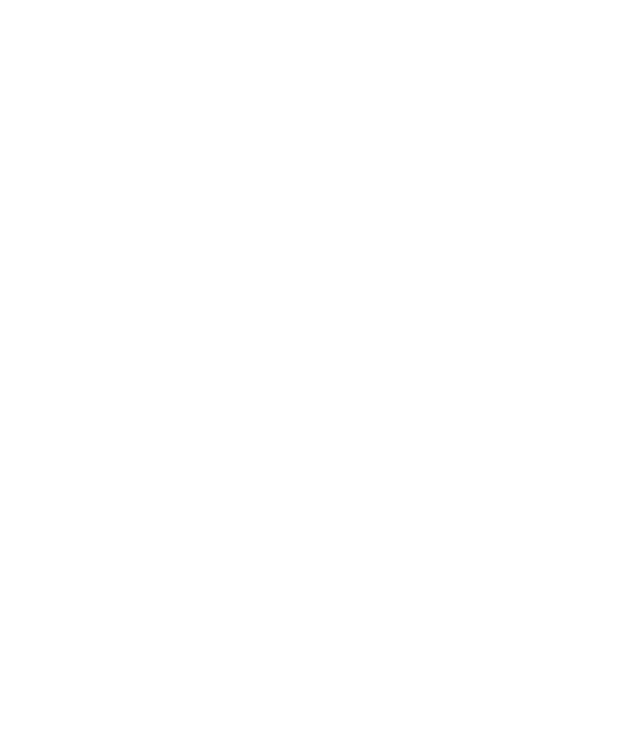
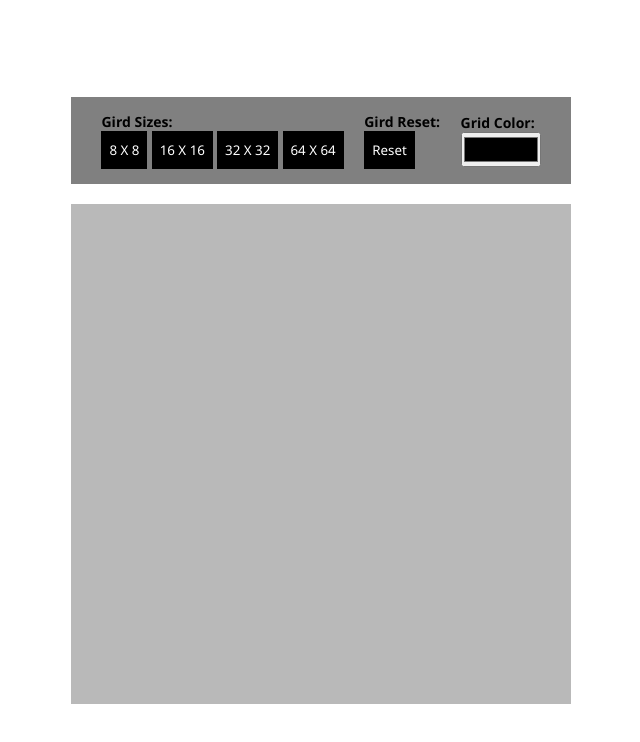
Before and after one commit to vetrisuriya/odin-etch-a-sketch, a plain HTML site: page index.html in a window 1280 px wide. Shown: the whole page, without its empty margins (319-959 px from the left). Drawn offline with Linux system fonts and the light colour scheme.

Commit message:
Etch a sketch completed

```diff
--- a/index.html
+++ b/index.html
@@ -10,6 +10,23 @@
 <body>
 
     <main>
+        <div class="sketch-options">
+            <div class="opt-grid-size">
+                <p>Gird Sizes:</p>
+                <button type="button" class="grid-cust-size" value="8">8 X 8</button>
+                <button type="button" class="grid-cust-size" value="16">16 X 16</button>
+                <button type="button" class="grid-cust-size" value="32">32 X 32</button>
+                <button type="button" class="grid-cust-size" value="64">64 X 64</button>
+            </div>
+            <div class="opt-grid-reset">
+                <p>Gird Reset:</p>
+                <button type="button" class="grid-cust-reset">Reset</button>
+            </div>
+            <div class="opt-grid-color">
+                <p>Grid Color:</p>
+                <input type="color" class="grid-cust-color">
+            </div>
+        </div>
         <div class="sketch-container">
 
         </div>
--- a/index.js
+++ b/index.js
@@ -0,0 +1,68 @@
+const sketch_container = document.querySelector(".sketch-container");
+const grid_cust_color = document.querySelector(".grid-cust-color");
+const grid_cust_reset = document.querySelector(".grid-cust-reset");
+const grid_cust_size = document.querySelectorAll(".grid-cust-size");
+const root = document.querySelector(':root');
+
+// default setups
+const t_o_p = 16;
+const g_c = "black";
+
+// dynamic setups
+let times_of_pixels = t_o_p;
+let grid_color = g_c;
+
+let mouseDown = false
+document.body.onmousedown = () => (mouseDown = true)
+document.body.onmouseup = () => (mouseDown = false)
+
+function createSketch() {
+    sketch_container.innerHTML = "";
+
+    root.style.setProperty("--times", times_of_pixels);
+
+    for(let i=1; i<=times_of_pixels; i++) {
+        for(let j=1; j<=times_of_pixels; j++) {
+            let temp_div = document.createElement("div");
+
+            temp_div.addEventListener("mouseover", hovered);
+            temp_div.addEventListener("mousedown", hovered);
+
+            sketch_container.append(temp_div);
+        }
+    }
+}
+
+function hovered(e) {
+    if(e.type == "mouseover" && mouseDown) {
+        this.setAttribute(`class`, `activated`);
+        this.style.backgroundColor = grid_color;
+    }
+}
+
+grid_cust_color.addEventListener("input", function(e) {
+    let temp_color = e.target.value;
+
+    grid_color = temp_color;
+
+    let temp_div = sketch_container.querySelectorAll(".activated");
+    temp_div.forEach(val => {
+        val.style.backgroundColor = temp_color;
+    })
+})
+
+grid_cust_size.forEach(b => {
+    b.addEventListener("click", function(e) {
+        temp_size = e.target.value;
+
+        times_of_pixels = temp_size;
+
+        createSketch();
+    })
+})
+
+grid_cust_reset.addEventListener("click", function() {
+    createSketch();
+})
+
+createSketch();
--- a/styles.scss
+++ b/styles.scss
@@ -0,0 +1,57 @@
+* {
+    margin: 0;
+    padding: 0;
+    box-sizing: border-box;
+    font-family: 'Segoe UI', Tahoma, Geneva, Verdana, sans-serif;
+}
+
+:root {
+    --times: 16;
+}
+
+body {
+    display: grid;
+    place-items: center;
+    width: 100%;
+    height: 100vh;
+}
+.sketch-options {
+    display: flex;
+    justify-content: space-evenly;
+    align-items: center;
+    margin-bottom: 20px;
+    background: gray;
+    padding: 15px 10px;
+
+    p {
+        font-size: 14px;
+        font-weight: bold;
+    }
+
+    button {
+        padding: 10px 8px;
+        background: black;
+        color: white;
+        cursor: pointer;
+        border: 0;
+    }
+
+    input[type="color"] {
+        height: 35px;
+        width: 80px;
+    }
+}
+.sketch-container {
+    width: 500px;
+    height: 500px;
+    background: #b9b9b9;
+    display: flex;
+    flex-wrap: wrap;
+
+    div {
+        width: calc(100% / var(--times));
+        height: calc(100% / var(--times));
+        margin: 0;
+        padding: 0;
+    }
+}
```
Also changed, not shown: styles.css, 1 other file.
